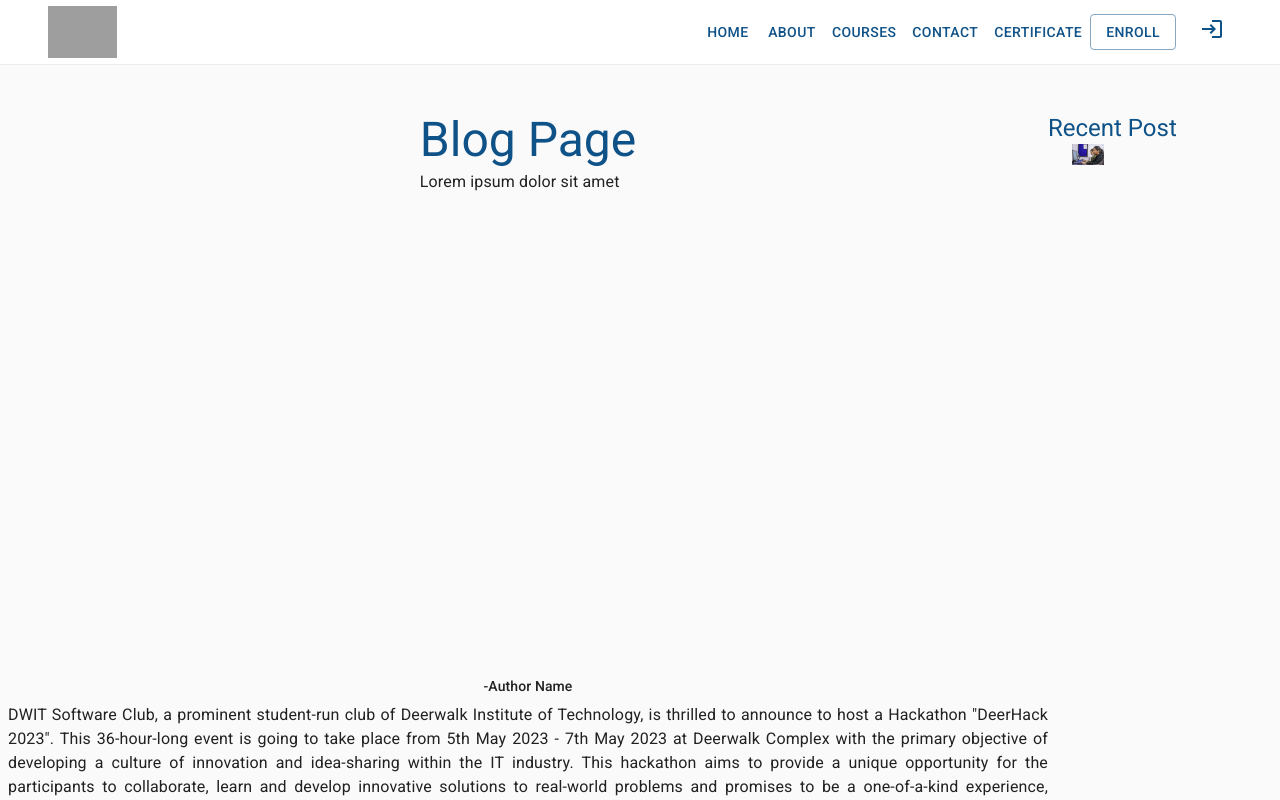
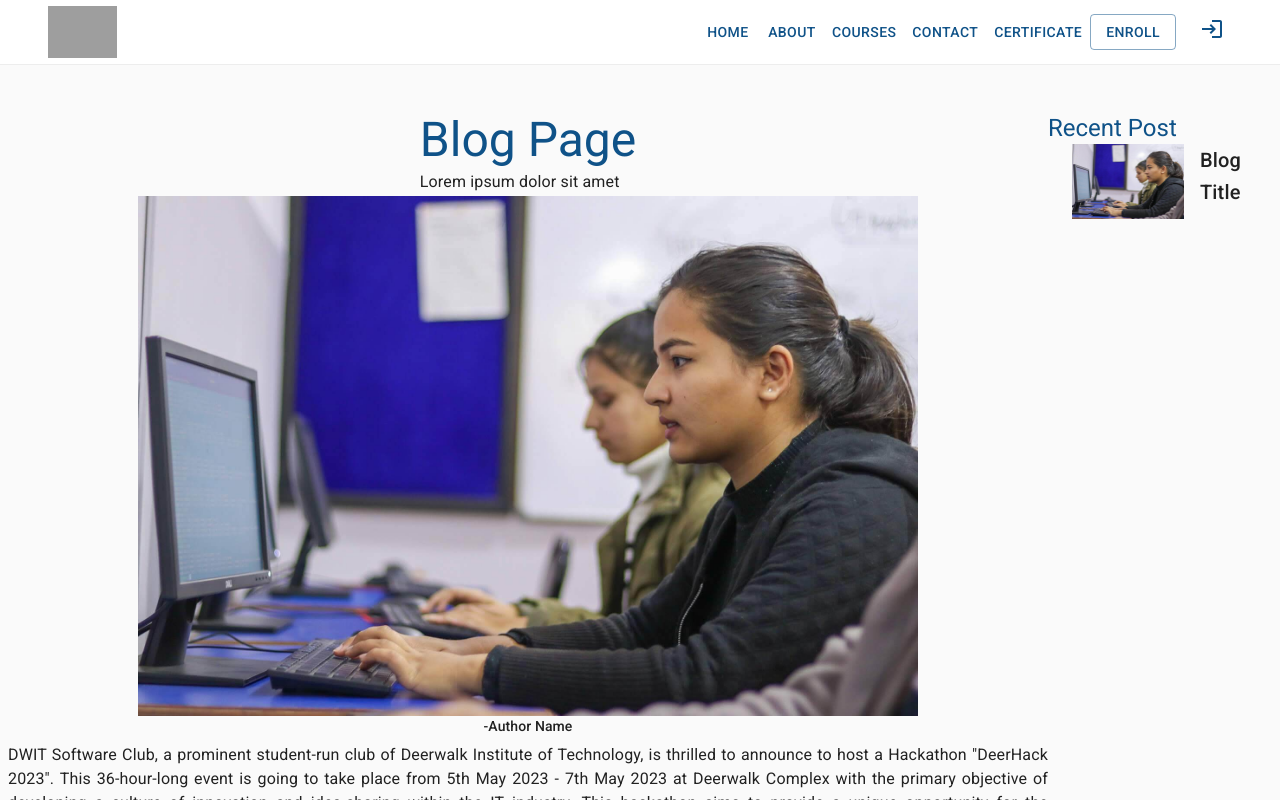
Before and after one commit to dwitrnd/compware-application, a React (Create React App) app in the folder client/: page /blog-page in a window 1280 px wide. Shown: the top 800 px of the page. Built offline with nearby package versions, Linux system fonts and the light colour scheme; grey boxes are pictures that could not be loaded; what react-sizeme would draw is missing.

Commit message:
Chore: Updaed blog page

```diff
--- a/client/src/screen/Blog/BlogPage.js
+++ b/client/src/screen/Blog/BlogPage.js
@@ -2,6 +2,7 @@ import React from "react";
 import { Container } from "@material-ui/core";
 import { Grid, Typography } from "@mui/material";
 import BlogImage from "../../assets/images/compware-gallery/compware-gallery-img1.jpg";
+import Stack from "@mui/material/Stack";
 
 const BlogPage = () => {
   return (
@@ -28,11 +29,11 @@ const BlogPage = () => {
             </header>
             <Container
               style={{
-                height: "30rem",
                 width: "100%",
-                backgroundImage: { BlogImage },
               }}
             />
+            <img src={BlogImage} width="75%" />
+
             <Typography variant="subtitle2" gutterBottom>
               -Author Name
             </Typography>
@@ -77,8 +78,11 @@ const BlogPage = () => {
                 Recent Post
               </Typography>
             </header>
-            <Container style={{ height: "50%" }}>
-              <img src={BlogImage} style={{ width: "20%" }} />
+            <Container style={{ height: "100%" }}>
+              <Stack direction={{ xs: "column", sm: "row" }} spacing={2}>
+                <img src={BlogImage} style={{ width: "70%" }} />
+                <Typography variant="h6">Blog Title</Typography>
+              </Stack>
             </Container>
           </Grid>
         </Grid>
```
